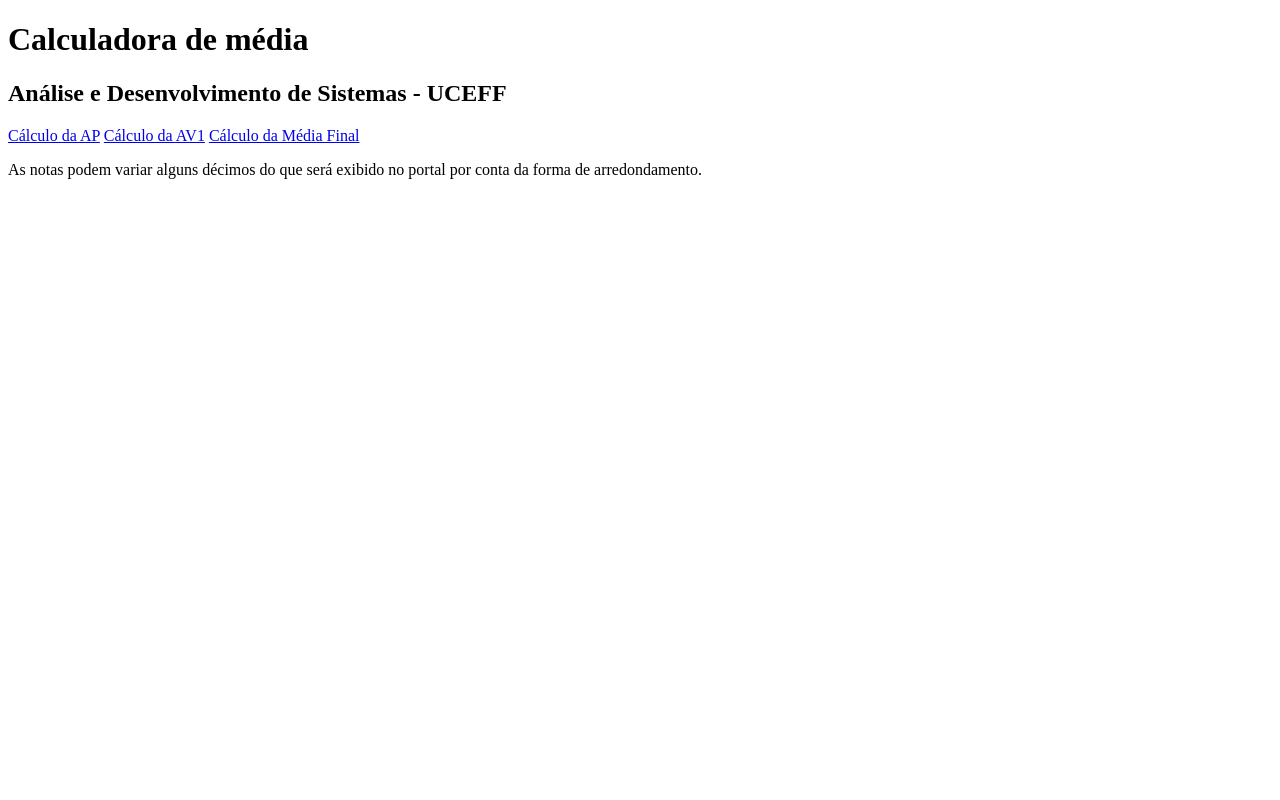
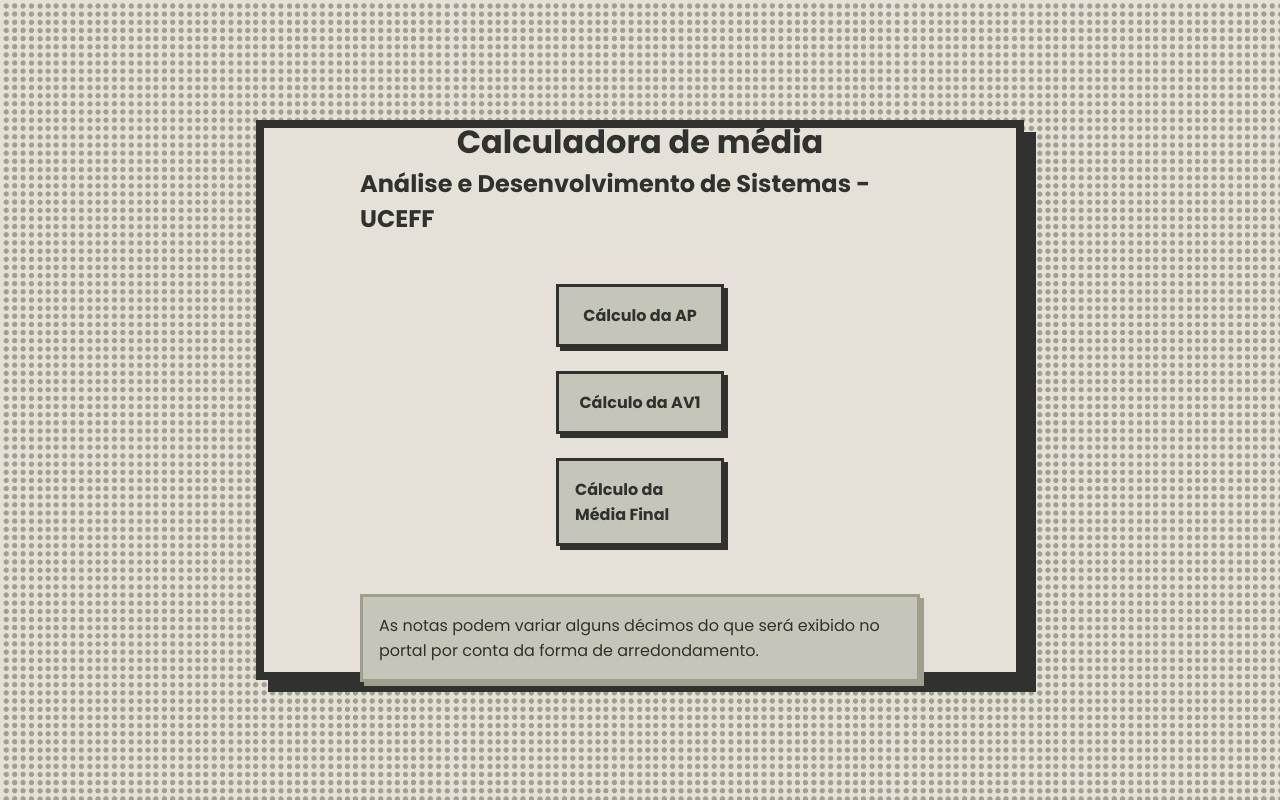
Before and after one commit to nokturnalplague/calculadora-de-media-ADS, a plain HTML site: page index.html in a window 1280 px wide. Drawn offline with Linux system fonts and the light colour scheme.

Commit message:
Começo da estilização

```diff
--- a/index.html
+++ b/index.html
@@ -7,19 +7,25 @@
     <title>Calculadora de média</title>
     <link rel="shortcut icon" href="./src/pictures/favicon.ico" type="image/x-icon">
 
-    <!-- <link rel="stylesheet" href="./src/styles/main.css"> -->
+    <link rel="preconnect" href="https://fonts.googleapis.com">
+    <link rel="preconnect" href="https://fonts.gstatic.com" crossorigin>
+    <link href="https://fonts.googleapis.com/css2?family=Poppins:ital,wght@0,100;0,200;0,300;0,400;0,500;0,600;0,700;0,800;0,900;1,100;1,200;1,300;1,400;1,500;1,600;1,700;1,800;1,900&display=swap" rel="stylesheet">
+
+    <link rel="stylesheet" href="./src/styles/main.css">
+
     <script src="./src/scripts/main.js" type="module" defer></script>
 </head>
 <body>
     <main>
-        <h1>Calculadora de média</h1>
-        <h2>Análise e Desenvolvimento de Sistemas - UCEFF</h2>
+        <div class="title">
+            <h1>Calculadora de média</h1>
+            <h2>Análise e Desenvolvimento de Sistemas - UCEFF</h2>
+        </div>
 
-        <nav>
+        <nav class="nav__main">
             <a href="./src/ap.html">Cálculo da AP</a>
             <a href="./src/av1.html">Cálculo da AV1</a>
             <a href="./src/media-final.html">Cálculo da Média Final</a>
-            <!-- <a href="">Como minha nota é calculada?</a> -->
         </nav>
 
         <div id="aviso">
--- a/src/styles/main.css
+++ b/src/styles/main.css
@@ -0,0 +1,114 @@
+:root {
+    --beige: #E5E1D8;
+    --light-green: #C5C5B9;
+    --dark-green: #A09F8D;
+    --dark: #31312F;
+}
+
+*, *::before, *::after {
+    margin: 0;
+    padding: 0;
+    box-sizing: border-box;
+}
+
+body {
+    display: flex;
+    align-items: center;
+    justify-content: center;
+
+    height: 100vh;
+    width: 100vw;
+
+    font-family: 'Poppins', sans-serif;
+    color: var(--dark);
+
+    background-image: url('../pictures/polcaTrim.png');
+    background-color: var(--beige);
+    background-size: 450px 450px;
+}
+
+main {
+    display: flex;
+    flex-direction: column;
+    align-items: center;
+    justify-content: center;
+
+    gap: 48px;
+    padding: 96px;
+
+    height: 70%;
+    width: 60vw;
+
+    background-color: var(--beige);
+    border: 8px var(--dark) solid;
+    box-shadow: 12px 12px 0px var(--dark);
+}
+
+article {
+    height: 100%;
+    width: 100%;
+}
+
+article:has(article + nav) {
+    align-content: space-between;
+}
+
+.title {
+    display: flex;
+    flex-direction: column;
+    justify-content: center;
+    align-items: center;
+}
+
+nav {
+    display: flex;
+    flex-direction: row;
+    align-items: center;
+    justify-content: space-between;
+    gap: 24px;
+
+    width: 100%;
+}
+
+.nav__main {
+    flex-direction: column;
+    justify-content: center;
+}
+
+nav a, button {
+    text-decoration: none;
+    font-weight: bold;
+
+    display: flex;
+    align-items: center;
+    justify-content: center;
+
+    width: 30%;
+    padding: 16px;
+
+    color: var(--dark);
+    background-color: var(--light-green);
+    border: 3px var(--dark) solid;
+    box-shadow: 4px 4px 0px var(--dark);
+}
+
+.nav__main a:hover, button {
+    background-color: var(--dark-green);
+    border: 3px var(--dark) solid;
+    box-shadow: 4px 4px 0px var(--dark);
+}
+
+#aviso {
+    background-color: var(--light-green);
+    border: 3px var(--dark-green) solid;
+    box-shadow: 4px 4px 0px var(--dark-green);
+    padding: 16px;
+}
+
+.buttons {
+    display: flex;
+    flex-direction: row;
+    align-items: center;
+    justify-content: center;
+    gap: 36px;
+}
```
Also changed, not shown: src/ap.html (+6 -1 lines), src/av1.html (+6 -1 lines), src/media-final.html (+6 -1 lines), src/pictures/polca.png (added), src/pictures/polcaTrim.png (added).
